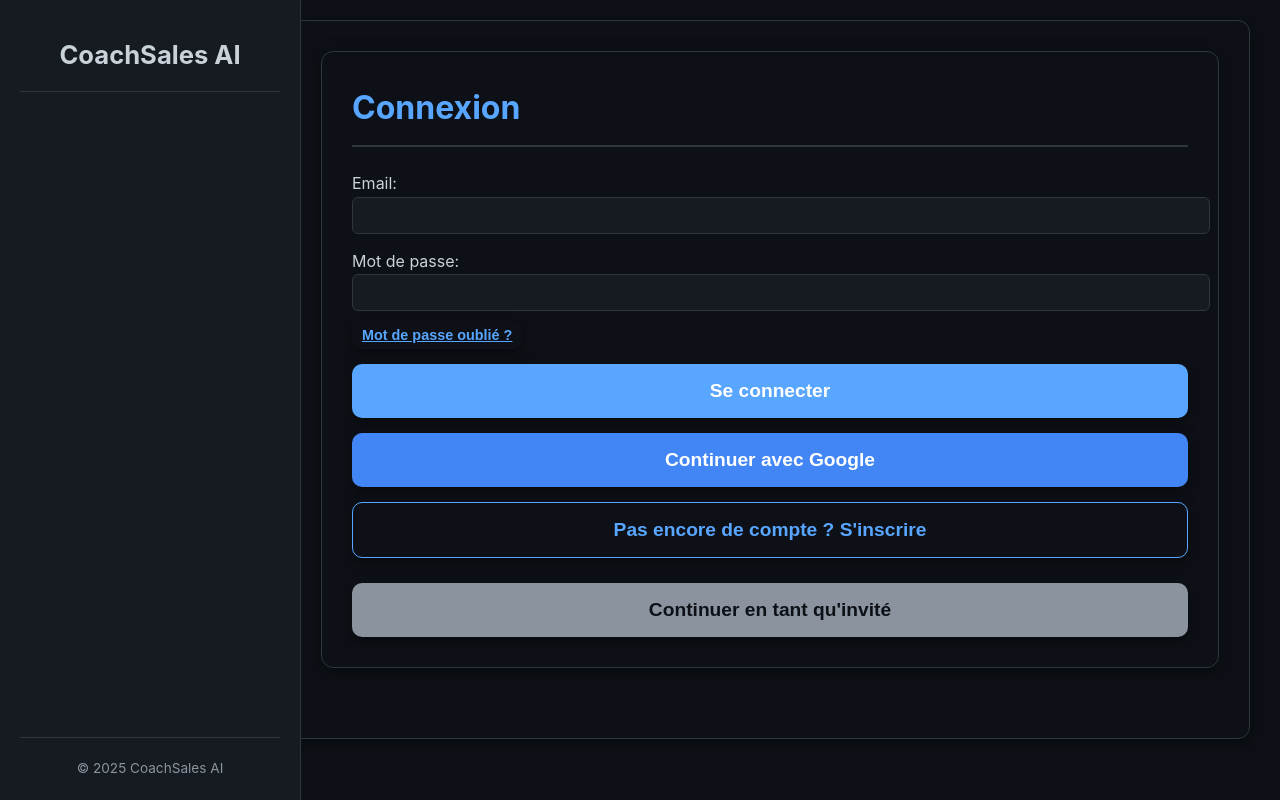
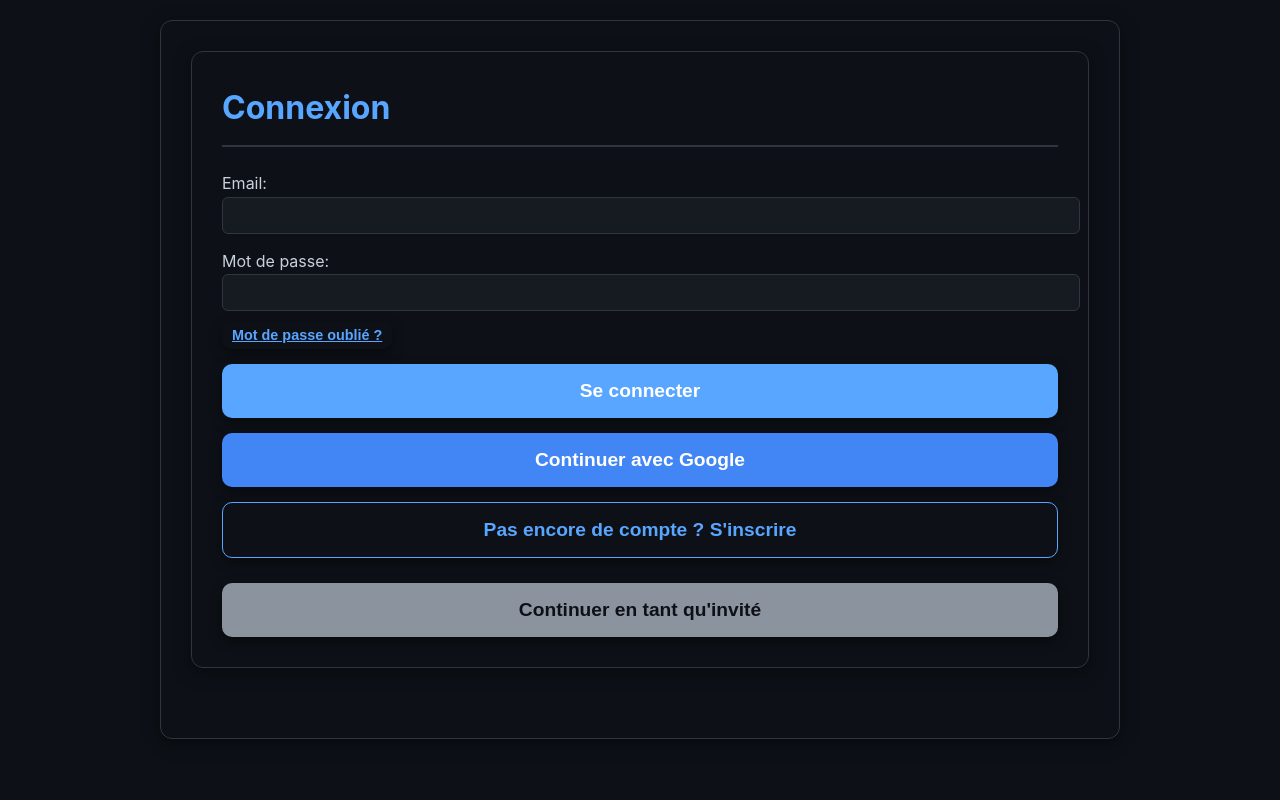
Before and after one commit to Bims002/CoachSalesAI, a React (Vite) app: page / in a window 1280 px wide. Built offline with nearby package versions, Linux system fonts and the light colour scheme; no server answers.

Commit message:
Hide sidebar on auth page and adjust main content margin

```diff
--- a/src/App.tsx
+++ b/src/App.tsx
@@ -368,8 +368,11 @@ function App() {
     <div className="app-layout">
       <HotjarTracking />
       {/* GlobalLoader retiré */}
-      <Navbar onNavigate={handleNavigation} currentStep={currentStep} />
-      <main className="main-content">
+      {currentStep !== 'auth' && <Navbar onNavigate={handleNavigation} currentStep={currentStep} />}
+      <main
+        className="main-content"
+        style={{ marginLeft: currentStep !== 'auth' ? '260px' : '0' }}
+      >
         <div className="app-container">
           {apiError && <p style={{color: 'orange', textAlign: 'center', marginBottom: '20px'}}>Erreur API: {apiError}</p>}
           {speechError && <p style={{color: 'red', textAlign: 'center', marginBottom: '20px'}}>{speechError}</p>}
```
